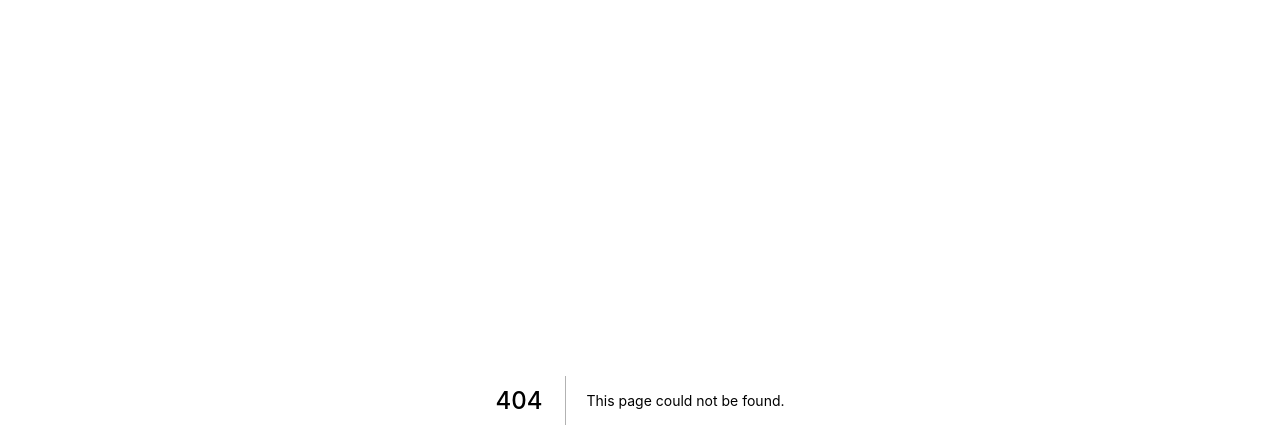
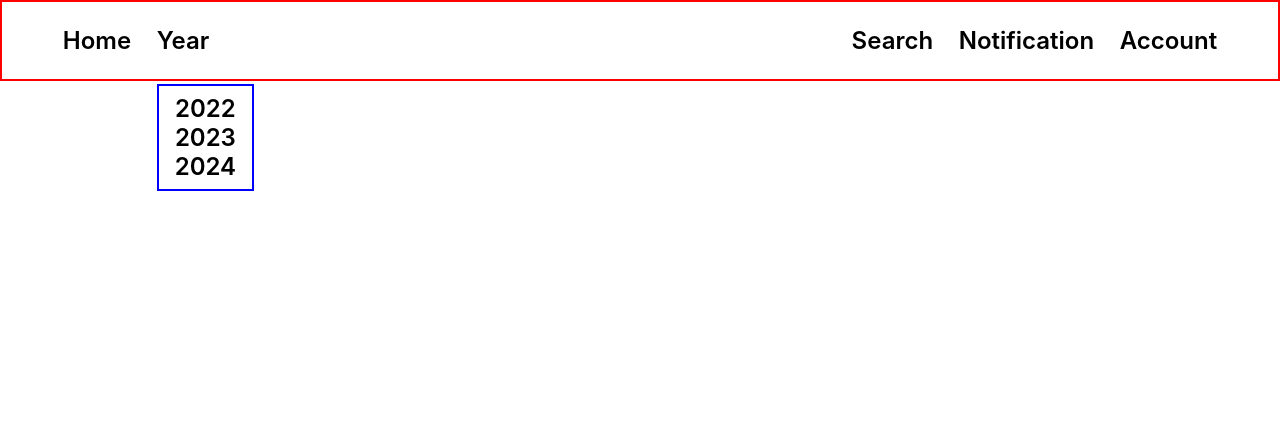
Before and after one commit to Pho-ever/upComing, a Next.js app: page /Home in a window 1280 px wide. Before the commit this address had no page. Shown: the top 448 px of the page. Built offline with nearby package versions, Linux system fonts and the light colour scheme.

Commit message:
feat: Home page

```diff
--- /dev/null
+++ b/components/_App/navbarTwo.js
@@ -0,0 +1,62 @@
+import Link from 'next/link'
+// import { useState } from "react"
+
+
+// const HandleDropdown = () => {
+//     setYearDropdown = (!yearDropdown)
+// }
+
+// const [yearDropdown, setYearDropdown] = useState(false)
+const NavbarTwo = () => {
+    return (
+        <>
+            <div className="navbar-two">
+                <div className="navbar-two-header">
+                    {/* <img className="logo" src="upcoming.png" alt="logo" /> */}
+                    <ul>
+                        <li>
+                            <Link href="/Home">
+                                <a>Home</a>
+                            </Link>
+                        </li>
+                        <li>
+                            Year
+                            <div className="navbar-two-years">
+                                <Link href="#">
+                                    <a>2022</a>
+                                </Link>
+                                <Link href="#">
+                                    <a>2023</a>
+                                </Link>
+                                <Link href="#">
+                                    <a>2024</a>
+                                </Link>
+                            </div>
+                        </li>
+                    </ul>
+                </div>
+                <div className="navbar-two-header">
+                    <ul>
+                        <li>
+                            <Link href="#">
+                                <a>Search</a>
+                            </Link>
+                        </li>
+                        <li>
+                            <Link href="#">
+                                <a>Notification</a>
+                            </Link>
+                        </li>
+                        <li>
+                            <Link href="#">
+                                <a>Account</a>
+                            </Link>
+                        </li>
+                    </ul>
+                </div>
+            </div>
+        </>
+    );
+}
+
+export default NavbarTwo;
--- a/components/util/breakpoints.js
+++ /dev/null
@@ -1,11 +0,0 @@
-export class Breakpoints {
-    static mobile = "575.98px";
-
-    static tablet = "767.98px";
-
-    static desktop = "991.98px";
-
-    static widescreen = "1199.98px";
-
-    static fullhd = "1399.98px";
-}
--- /dev/null
+++ b/pages/Home/index.js
@@ -0,0 +1,11 @@
+import NavbarTwo from '../../components/_App/navbarTwo'
+
+const Home = () => {
+    return (
+        <>
+            <NavbarTwo />
+        </>
+    );
+}
+
+export default Home;
--- a/pages/_app.js
+++ b/pages/_app.js
@@ -1,7 +1,7 @@
 import '../styles/globals.css'
 import '../public/css/responsive-styles.css'
 import '../public/css/styles.css'
-import '../components/util/breakpoints.js'
+// import '../components/util/breakpoints.js'
 
 function MyApp({ Component, pageProps }) {
   return <Component {...pageProps} />
--- a/pages/index.js
+++ b/pages/index.js
@@ -1,4 +1,4 @@
-import Navbar from '../components/navbar'
+import Navbar from '../components/_App/navbar'
 import Landing from '../components/landing'
 import Swiper from '../components/swiper'
 // import Swiper from ''
@@ -7,7 +7,6 @@ import Swiper from '../components/swiper'
 export default function Home() {
   return (
     <div className="container">
-      {/* <img src="../public/images/NG-netflix.jpg" /> */}
       <Navbar />
       <Landing />
       <Swiper />
--- a/public/css/styles.css
+++ b/public/css/styles.css
@@ -37,11 +37,10 @@ body {
     object-fit: cover;
     background-color: rgba(20, 18, 18, 0.562);
     background-blend-mode: soft-light;
-    /* height: 100vh; */
     max-height: 100%;
     width: 100vw;
     opacity: 1;
-    }
+}
 
 
 .navbar {
@@ -55,7 +54,7 @@ body {
     padding: 0 5rem;
     font-size: 1.5rem;
     font-weight: 600;
-    }
+}
 
 .sign-in{
     border-radius: 5px;
@@ -67,7 +66,7 @@ body {
 .logo {
     width: 8rem;
     height: 8rem;
-    }
+}
 
 .sign-in:hover {
     color: white;
@@ -75,8 +74,57 @@ body {
 }
 
 /*================================================
+NAVBAR-TWO CSS
+=================================================*/
+
+
+.navbar-two{
+    color: black;
+    background-color: transparent;
+    border: 2px solid red;
+    z-index: 10;
+    text-align: center;
+    display: flex;
+    justify-content: space-between;
+    align-items: center;
+    padding: 0 3rem;
+    font-size: 1.5rem;
+    font-weight: 600;
+}
+
+.navbar-two-header {
+    display: flex;
+}
+
+.navbar-two ul {
+    display: flex;
+    /* margin: 2rem 0 0; */
+    padding: 0;
+}
+
+.navbar-two ul li {
+    text-decoration: none;
+    list-style: none;
+    margin: 0 0.8rem;
+}
+
+.navbar-two-years {
+    border: 2px solid blue;
+    position: absolute;
+    display: flex;
+    flex-direction: column;
+    padding: 0.5rem 1rem;
+    margin-top: 1.8rem;
+}
+
+
+
+
+
+/*================================================
 LANDING PAGE CSS
 =================================================*/
+
 .landing-info {
     height: 70vh;
     display: flex;
@@ -115,7 +163,8 @@ LANDING PAGE CSS
     border-radius: 5px;
     border: 1px solid white;
     outline: none;
-    padding: 0.8rem;
+    height: 2.8rem;
+    padding:  0 0.8rem;
     color: white;
     background-color: transparent;
     font-weight: 600;
@@ -197,7 +246,7 @@ SIGN IN CSS
 .sign-in-container {
     width: 30%;
     height: auto;
-    margin: 0 auto;
+    margin: 0 auto 4rem;
     display: flex;
     flex-direction: column;
     padding: 2rem;
```
Also changed, not shown: components/_App/navbar.js (renamed from components/navbar.js).
